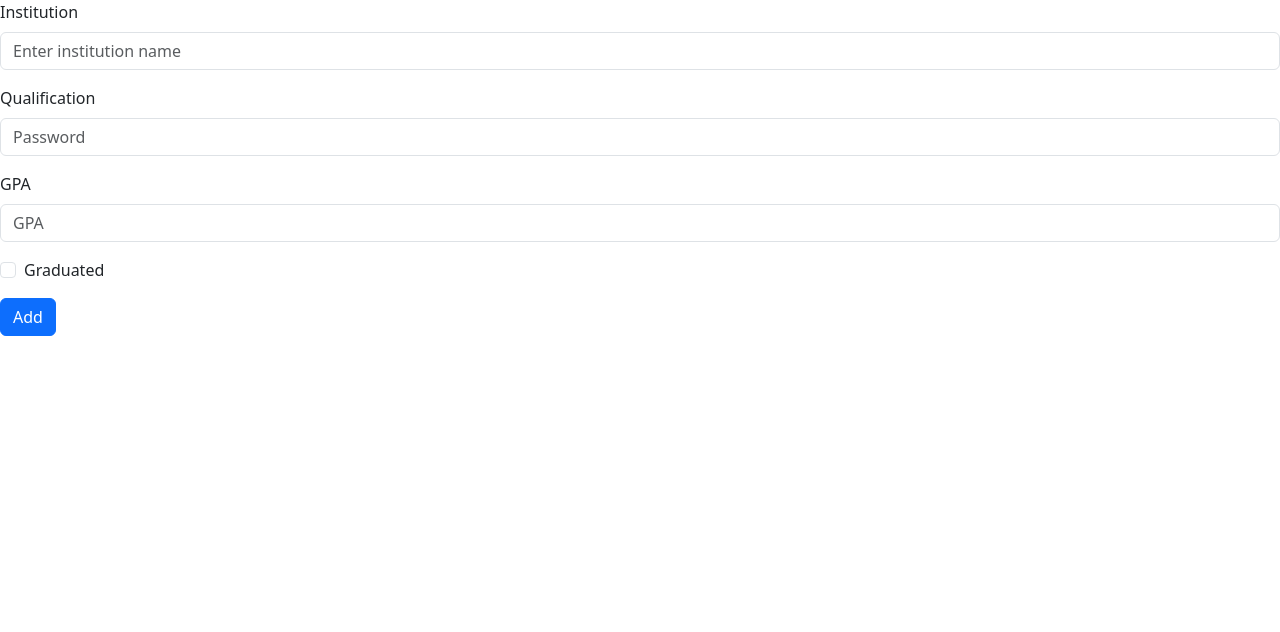
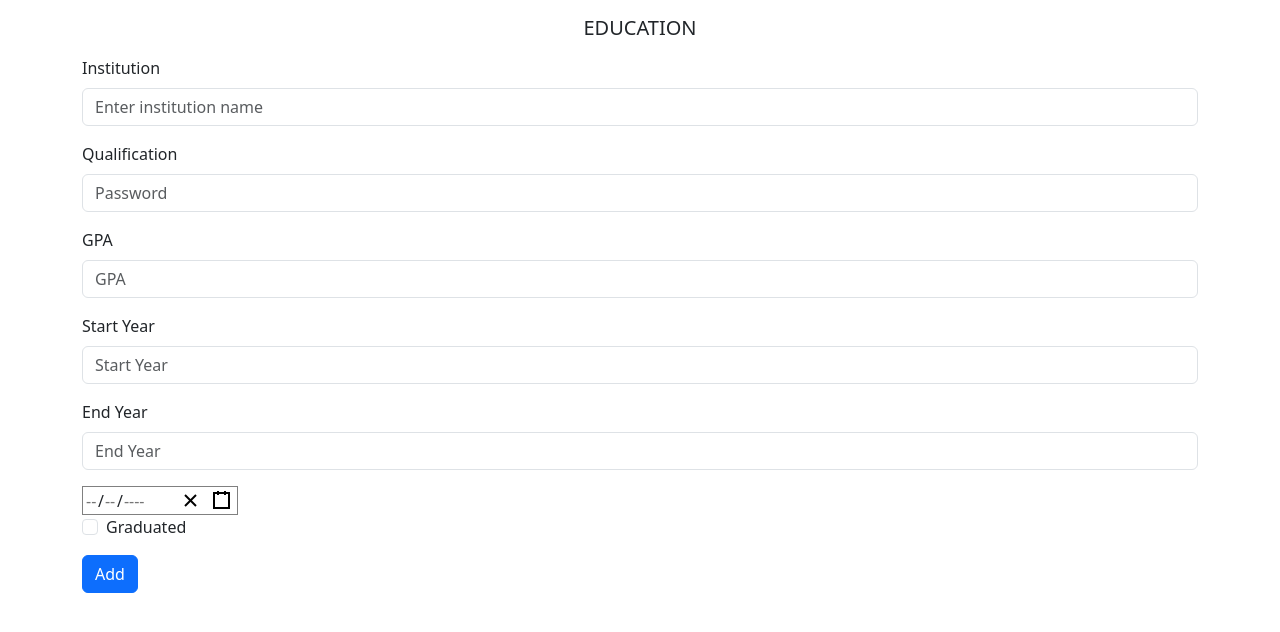
Before and after one commit to srehan17/resumeApp, a React (Create React App) app in the folder client/: page /education in a window 1280 px wide. Shown: the top 632 px of the page. Built offline with nearby package versions, Linux system fonts and the light colour scheme.

Commit message:
added react date picker

```diff
--- a/client/package.json
+++ b/client/package.json
@@ -10,6 +10,7 @@
     "bootstrap": "^5.3.2",
     "react": "^18.2.0",
     "react-bootstrap": "^2.9.1",
+    "react-date-picker": "^10.5.2",
     "react-dom": "^18.2.0",
     "react-router-dom": "^6.19.0",
     "react-scripts": "5.0.1",
--- a/client/src/components/Education.jsx
+++ b/client/src/components/Education.jsx
@@ -1,8 +1,13 @@
 import React from 'react'
-import { Form, Button } from 'react-bootstrap'
+import { Form, Button, Container, CardTitle } from 'react-bootstrap'
+import { DatePicker } from 'react-date-picker'
+import 'react-date-picker/dist/DatePicker.css'
+import 'react-calendar/dist/Calendar.css'
 
 const Education = () => {
     return (
+        <Container>
+            <CardTitle className="text-center text-uppercase my-3">Education</CardTitle>
             <Form>
                 <Form.Group className="mb-3" controlId="formEducation">
                     <Form.Label>Institution</Form.Label>
@@ -19,14 +24,25 @@ const Education = () => {
                     <Form.Label>GPA</Form.Label>
                     <Form.Control type="text" placeholder="GPA" />
                 </Form.Group>
+                <Form.Group className="mb-3" controlId="startYear">
+                    <Form.Label>Start Year</Form.Label>
+                    <Form.Control type="text" placeholder="Start Year" />
+                </Form.Group>
+                <Form.Group className="mb-3" controlId="End Year">
+                    <Form.Label>End Year</Form.Label>
+                    <Form.Control type="text" placeholder="End Year" />
+                </Form.Group>
+                <DatePicker
+                // onChange={onChange} value={value}
+                />
                 <Form.Group className="mb-3" controlId="formBasicCheckbox">
                     <Form.Check type="checkbox" label="Graduated" />
                 </Form.Group>
-
                 <Button variant="primary" type="submit">
                     Add
                 </Button>
             </Form>
+        </Container>
     )
 }
 
```
Also changed, not shown: 1 other file (tests, documents, lock files or other folders). Lines whose indentation alone changed are shown as unchanged.
